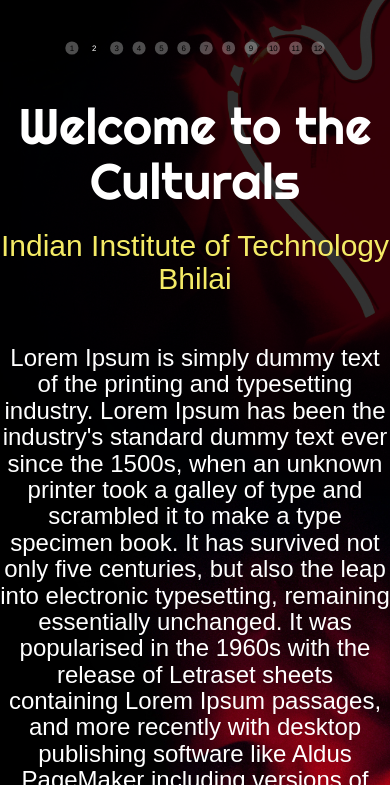
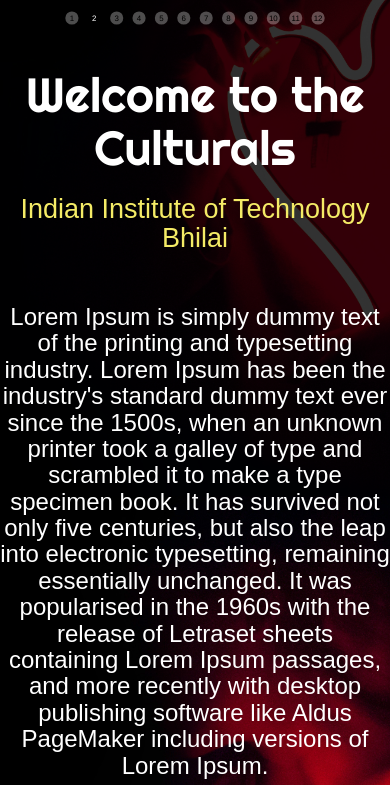
Before and after one commit to RotonEvan/culturals-iitbhilai, a plain HTML site: page home.html in a window 390 px wide. Shown: the part 348-1133 px from the top of the page. Drawn offline with nearby package versions, Linux system fonts and the light colour scheme; a web font is replaced by a local one.

Commit message:
small update

```diff
--- a/css/homestyle.css
+++ b/css/homestyle.css
@@ -37,7 +37,7 @@
 
 header {
   z-index: 2;
-  margin-bottom: 6rem;
+  margin-bottom: 3rem;
 }
 
 .slider-container {
@@ -120,11 +120,11 @@
   }
 
   .welcome-to-cult .welcome {
-    font-size: 5rem;
+    font-size: 4.8rem;
   }
 
   .welcome-to-cult .iitbhilai {
-    font-size: 3rem;
+    font-size: 2.7rem;
   }
 
   .desc-cult {
```
